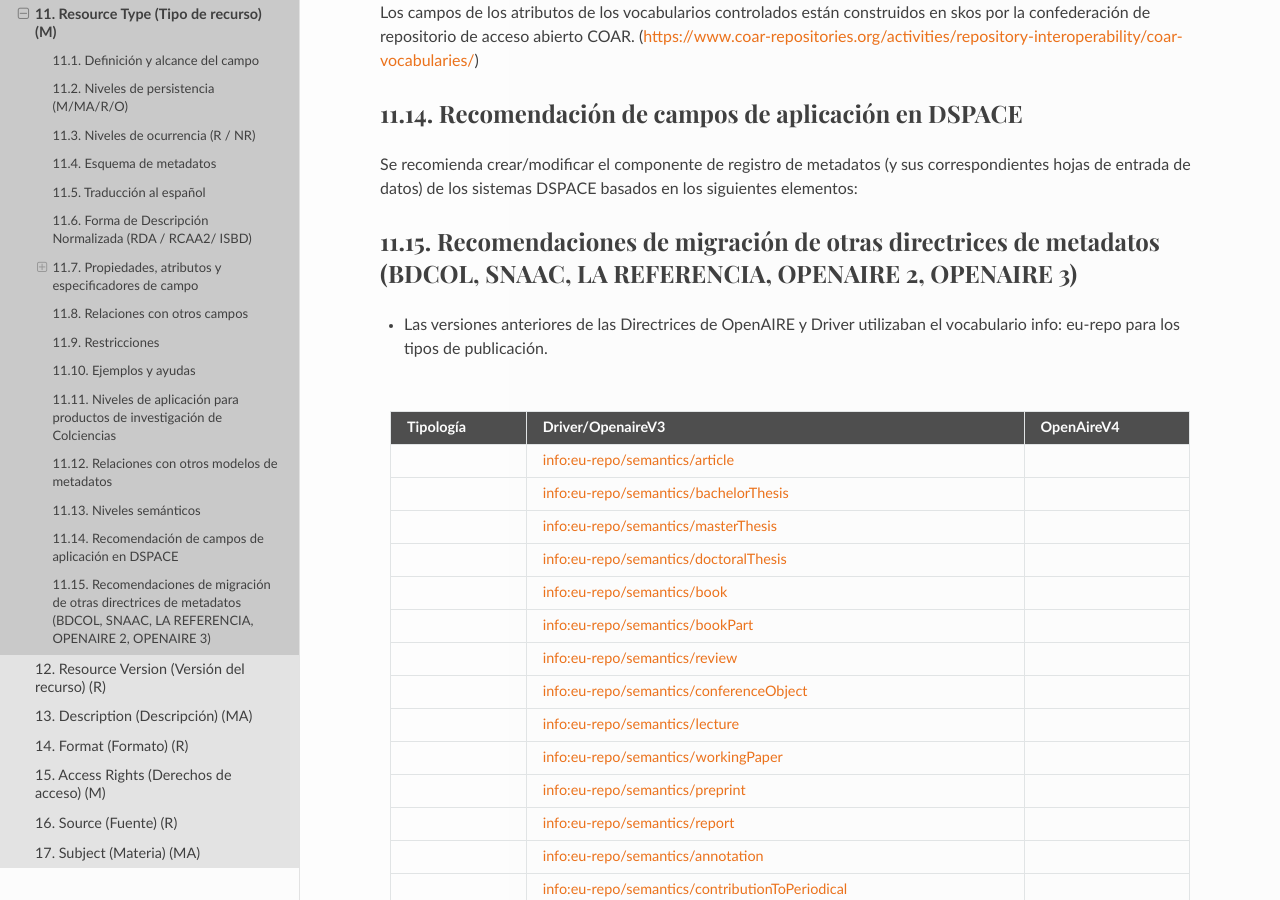
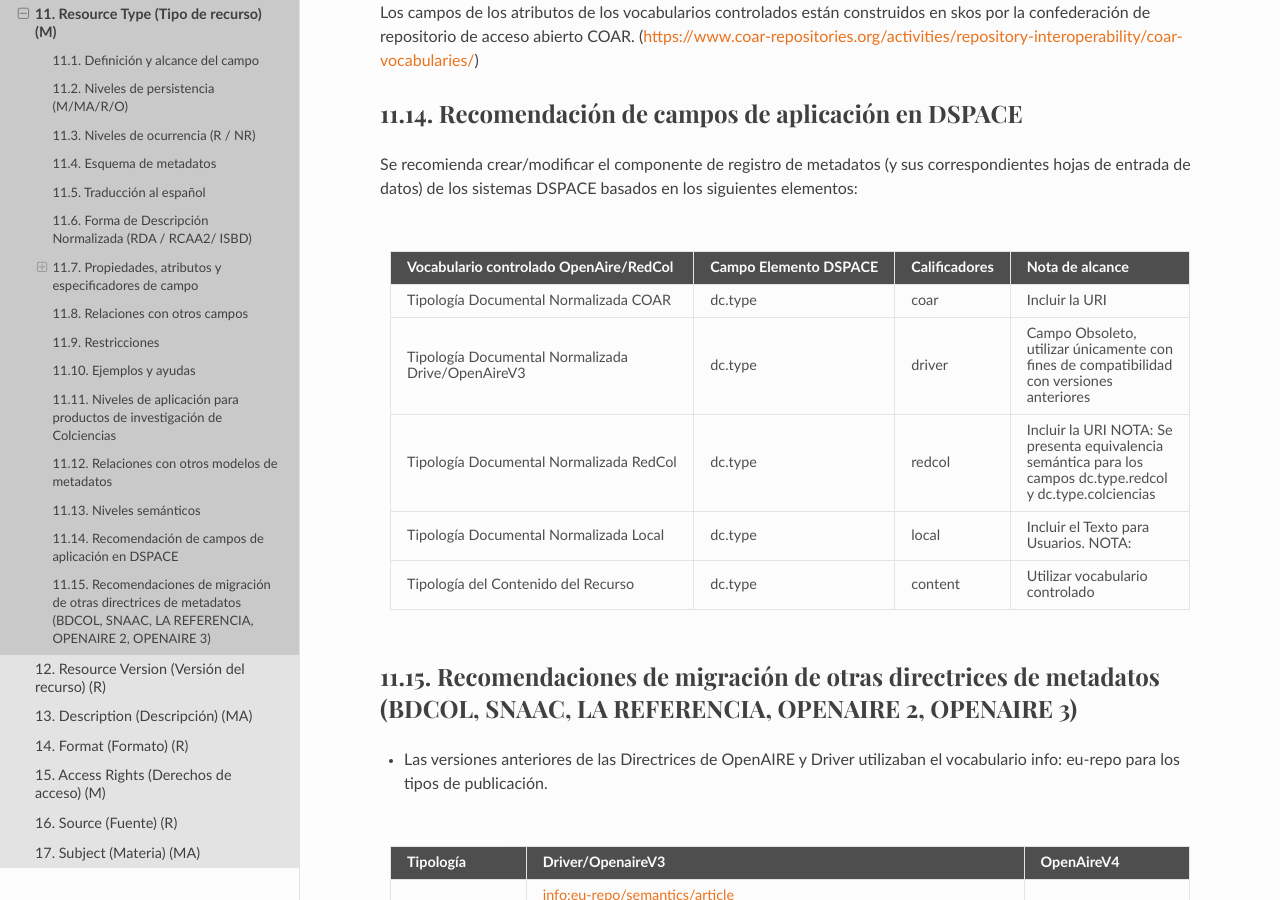
Before and after one commit to rcic/openaire4, a Sphinx documentation site: the page built from docs/field_publicationtype.rst, in a window 1280 px wide and 900 px high, scrolled down 12625 px. Built offline with Sphinx 7.4.7 and the Read the Docs theme 2.0.0, drawn with Linux system fonts in a browser that asks for light colours; some web fonts are replaced; a script that is not in the unit is left out; some of the changed lines change nothing that is shown.

Commit message:
ajuste prueba

```diff
--- a/docs/field_publicationtype.rst
+++ b/docs/field_publicationtype.rst
@@ -597,26 +597,16 @@
 
 Se recomienda crear/modificar el componente de registro de metadatos (y sus correspondientes hojas de entrada de datos) de los sistemas DSPACE basados en los siguientes elementos:
 
-+---------------------------------------------------+-----------------------+---------------+-------------------------------------------------------------------------------+
-| Vocabulario controlado OpenAire/RedCol            | Campo Elemento DSPACE | Calificadores | Nota de alcance                                                               |
-+===================================================+=======================+===============+===============================================================================+
-| Tipología Documental Normalizada COAR             | dc.type               | coar          | Incluir la URI                                                                |
-+---------------------------------------------------+-----------------------+---------------+-------------------------------------------------------------------------------+
-| Tipología Documental Normalizada Drive/OpenAireV3 | dc.type               | driver        | Campo Obsoleto, utilizar únicamente con fines de compatibilidad con versiones |
-|													|						|				| anteriores																	|
-+---------------------------------------------------+-----------------------+---------------+-------------------------------------------------------------------------------+
-| Tipología Documental Normalizada RedCol           |   dc.type             | redcol        | Incluir la URI NOTA: Se presenta equivalencia semántica para los campos       |
-|													|   dc.type				| colciencias	| dc.type.redcol y dc.type.colciencias											|
-+---------------------------------------------------+-----------------------+---------------+-------------------------------------------------------------------------------+
-| Tipología Documental Normalizada Local            |   dc.type             | local         | Incluir el Texto para Usuarios. NOTA:                                         |
-|													|   dc.type				|				|  Se presenta equivalencia semántica para los campos dc.type y dc.type.local	|
-|													|						|				|  Para este campo se recomienda utilizar el vocabulario propuesto para		    |
-|													|						|				| tipología documental local													|
-+---------------------------------------------------+-----------------------+---------------+-------------------------------------------------------------------------------+
-| Tipología del Contenido del Recurso               | dc.type               | content       | Utilizar vocabulario controlado                                               |
-+---------------------------------------------------+-----------------------+---------------+-------------------------------------------------------------------------------+
 
-
+===================================================  =======================  ===============  ==============================================================================================================
+Vocabulario controlado OpenAire/RedCol               Campo Elemento DSPACE    Calificadores    Nota de alcance
+===================================================  =======================  ===============  ==============================================================================================================
+Tipología Documental Normalizada COAR                dc.type                  coar             Incluir la URI
+Tipología Documental Normalizada Drive/OpenAireV3    dc.type                  driver           Campo Obsoleto, utilizar únicamente con fines de compatibilidad con versiones anteriores
+Tipología Documental Normalizada RedCol              dc.type                  redcol           Incluir la URI NOTA: Se presenta equivalencia semántica para los campos dc.type.redcol y dc.type.colciencias
+Tipología Documental Normalizada Local               dc.type                  local            Incluir el Texto para Usuarios. NOTA:
+Tipología del Contenido del Recurso                  dc.type                  content          Utilizar vocabulario controlado
+===================================================  =======================  ===============  ==============================================================================================================
 
 
 +---------------------------------------------------+-----------------------+---------------+-------------------------------------------------------------------------------+
```
